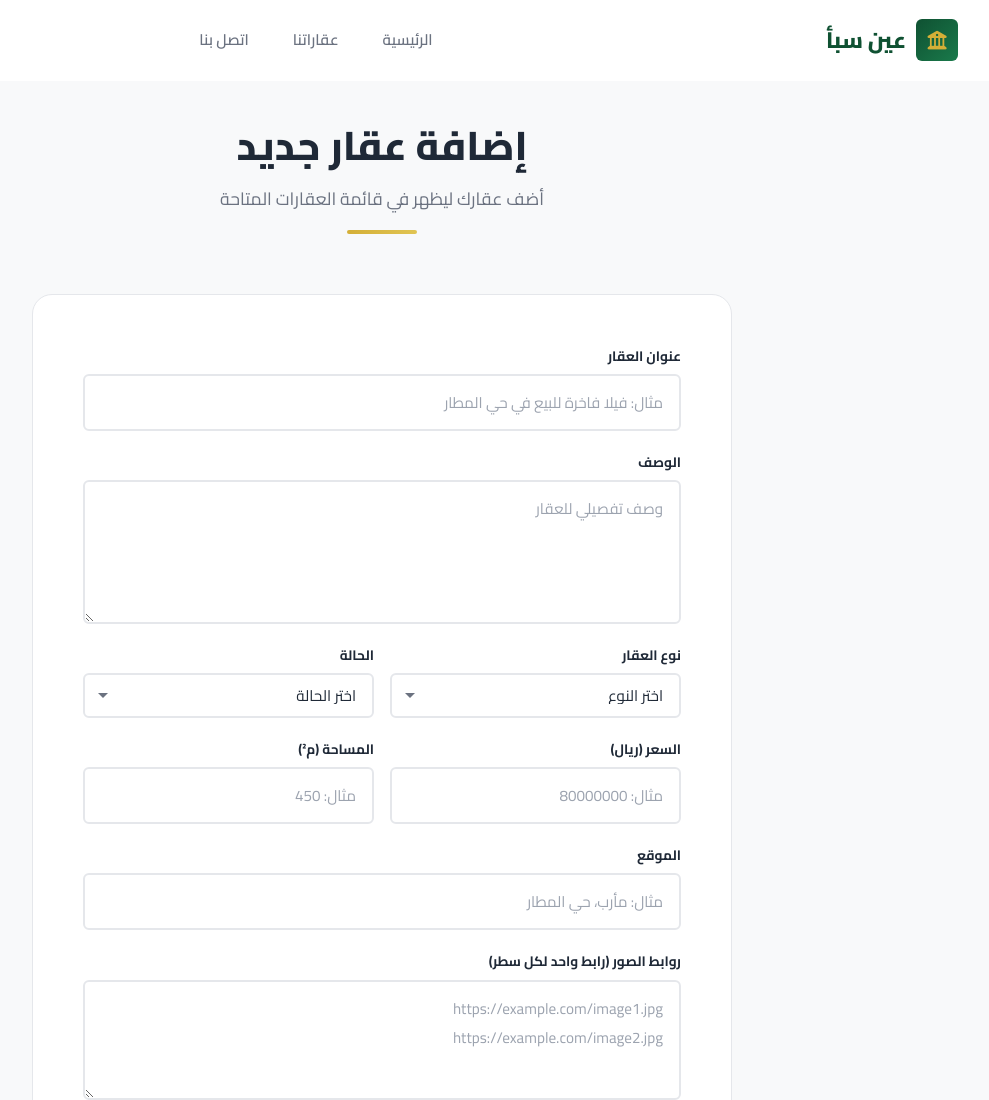
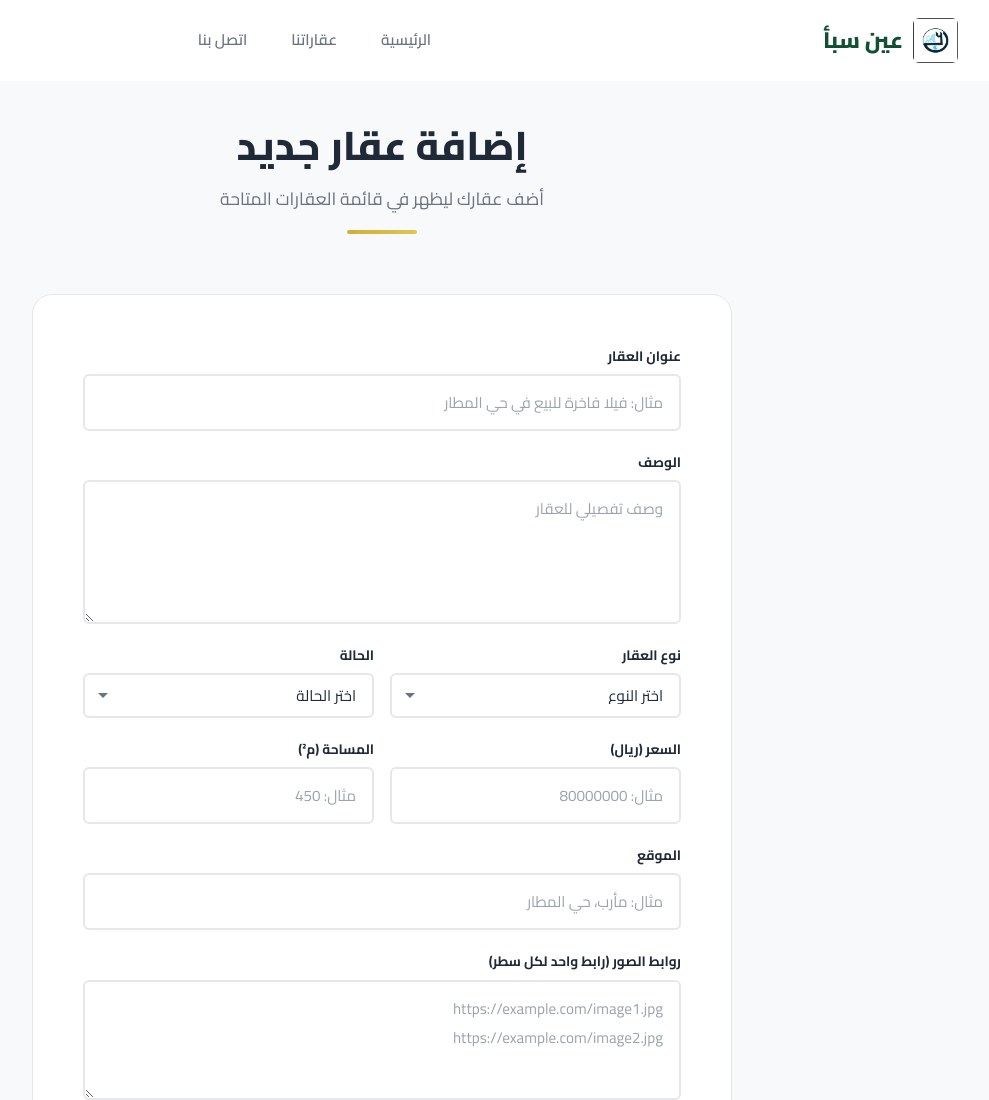
Before and after one commit to AboodMethqal/estnate, a website: page add-property.html in a window 1280 px wide. Shown: the top 1100 px of the page, without its empty margins (258-1247 px from the left). Drawn offline with Linux system fonts and the light colour scheme.

Commit message:
إضافة شعار الشركة للوجو

```diff
--- a/add-property.html
+++ b/add-property.html
@@ -15,7 +15,7 @@
     <header id="header">
         <div class="container navbar">
             <a href="index.html" class="logo">
-                <span class="logo-icon"><i class="fa-solid fa-building-columns"></i></span>
+                <img src="image/logo.jpg" alt="عين سبأ" style="height:45px;width:auto;border-radius:6px;">
                 عين سبأ
             </a>
             <nav class="nav-links" id="navLinks" aria-label="القائمة الرئيسية">
```
Also changed, not shown: index.html (+1 -1 lines), properties.html (+1 -1 lines), property-details.html (+1 -1 lines), image/IMG-20260212-WA0035.jpg (added), image/logo.jpg (added).
